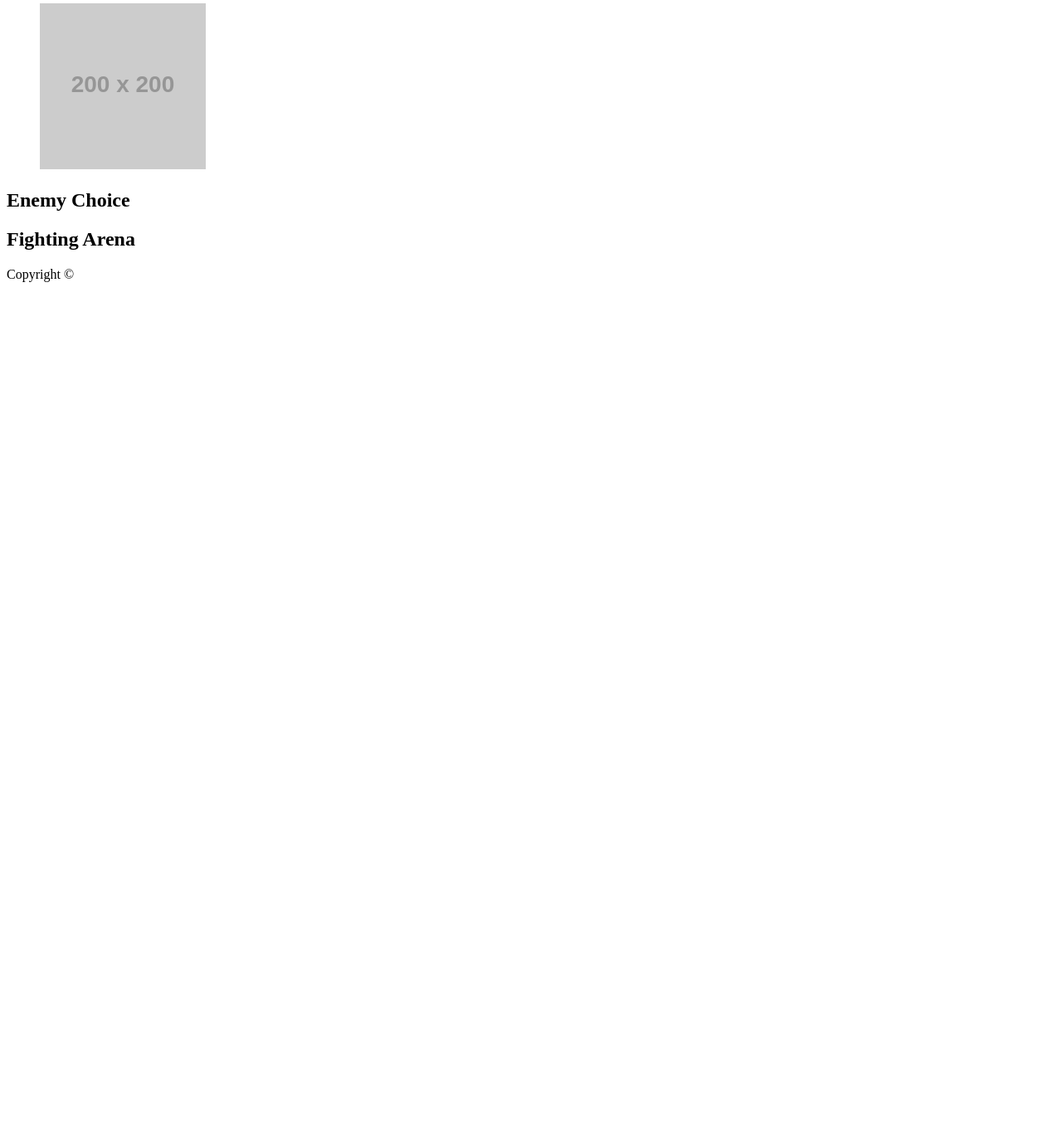
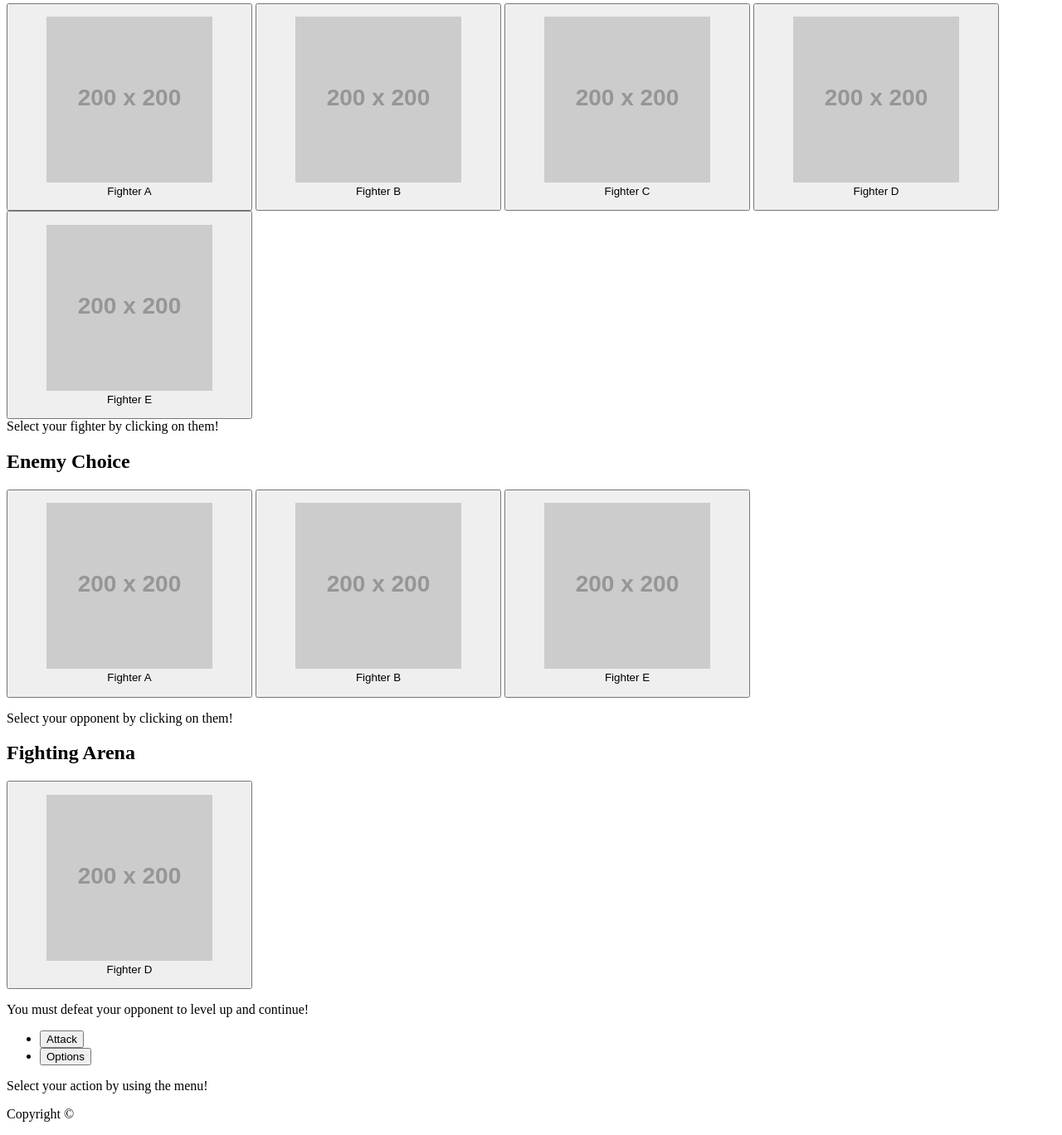
Before and after one commit to j-sea/unit-4-game, a plain HTML site: page index.html in a window 1280 px wide. Shown: the part 123-1491 px from the top of the page at 83% size. Before the commit the page ends 800 px from the top, so only its background shows below. Drawn offline with nearby package versions, Linux system fonts and the light colour scheme; placeholder pictures from the web are drawn by us.

Commit message:
Added semantic HTML structure for the different components of the game and decided on a few IDs

```diff
--- a/assets/css/reset.css
+++ b/assets/css/reset.css
@@ -0,0 +1,48 @@
+/* http://meyerweb.com/eric/tools/css/reset/
+   v2.0 | 20110126
+   License: none (public domain)
+*/
+
+html, body, div, span, applet, object, iframe,
+h1, h2, h3, h4, h5, h6, p, blockquote, pre,
+a, abbr, acronym, address, big, cite, code,
+del, dfn, em, img, ins, kbd, q, s, samp,
+small, strike, strong, sub, sup, tt, var,
+b, u, i, center,
+dl, dt, dd, ol, ul, li,
+fieldset, form, label, legend,
+table, caption, tbody, tfoot, thead, tr, th, td,
+article, aside, canvas, details, embed,
+figure, figcaption, footer, header, hgroup,
+menu, nav, output, ruby, section, summary,
+time, mark, audio, video {
+	margin: 0;
+	padding: 0;
+	border: 0;
+	font-size: 100%;
+	font: inherit;
+	vertical-align: baseline;
+}
+/* HTML5 display-role reset for older browsers */
+article, aside, details, figcaption, figure,
+footer, header, hgroup, menu, nav, section {
+	display: block;
+}
+body {
+	line-height: 1;
+}
+ol, ul {
+	list-style: none;
+}
+blockquote, q {
+	quotes: none;
+}
+blockquote:before, blockquote:after,
+q:before, q:after {
+	content: '';
+	content: none;
+}
+table {
+	border-collapse: collapse;
+	border-spacing: 0;
+}
--- a/index.html
+++ b/index.html
@@ -1,11 +1,13 @@
 <!DOCTYPE html>
 <html lang="en">
+
 <head>
     <meta charset="UTF-8">
     <meta name="viewport" content="width=device-width, initial-scale=1.0">
     <meta http-equiv="X-UA-Compatible" content="ie=edge">
     <title>RPG</title>
 </head>
+
 <body>
     <header>
         <h1>RPG</h1>
@@ -14,31 +16,103 @@
         <section id="character-choice-section">
             <h2>Character Choice</h2>
             <div id="character-choice-box">
-                <figure>
-                    <img src="http://placehold.it/200x200">
-                    <figcaption></figcaption>
-                </figure>
+                <button class="fighter">
+                    <figure>
+                        <img src="http://placehold.it/200x200">
+                        <figcaption>Fighter A</figcaption>
+                    </figure>
+                </button>
+                <button class="fighter">
+                    <figure>
+                        <img src="http://placehold.it/200x200">
+                        <figcaption>Fighter B</figcaption>
+                    </figure>
+                </button>
+                <button class="fighter">
+                    <figure>
+                        <img src="http://placehold.it/200x200">
+                        <figcaption>Fighter C</figcaption>
+                    </figure>
+                </button>
+                <button class="fighter">
+                    <figure>
+                        <img src="http://placehold.it/200x200">
+                        <figcaption>Fighter D</figcaption>
+                    </figure>
+                </button>
+                <button class="fighter">
+                    <figure>
+                        <img src="http://placehold.it/200x200">
+                        <figcaption>Fighter E</figcaption>
+                    </figure>
+                </button>
             </div>
+            <footer>
+                Select your fighter by clicking on them!
+            </footer>
         </section>
         <section id="enemy-choice-section">
             <h2>Enemy Choice</h2>
             <div id="enemy-choice-box">
-
+                <button class="fighter">
+                    <figure>
+                        <img src="http://placehold.it/200x200">
+                        <figcaption>Fighter A</figcaption>
+                    </figure>
+                </button>
+                <button class="fighter">
+                    <figure>
+                        <img src="http://placehold.it/200x200">
+                        <figcaption>Fighter B</figcaption>
+                    </figure>
+                </button>
+                <button class="fighter">
+                    <figure>
+                        <img src="http://placehold.it/200x200">
+                        <figcaption>Fighter E</figcaption>
+                    </figure>
+                </button>
             </div>
+            <footer>
+                <p>Select your opponent by clicking on them!</p>
+            </footer>
         </section>
         <section id="fighting-arena">
             <h2>Fighting Arena</h2>
             <div id="defender-area">
+                <button class="fighter">
+                    <figure>
+                        <img src="http://placehold.it/200x200">
+                        <figcaption>Fighter D</figcaption>
+                    </figure>
+                </button>
+            </div>
+            <footer>
+                <p>You must defeat your opponent to level up and continue!</p>
+            </footer>
+        </section>
+        <section id="action-menu-section">
+            <ul id="action-menu" role="menu">
+                <li><button role="menuitem">Attack</button></li>
+                <li><button role="menuitem">Options</button></li>
+            </ul>
+            <footer>
+                <p>Select your action by using the menu!</p>
+            </footer>
+        </section>
+        <section id="game-win-section">
 
-            </div>
+        </section>
+        <section id="game-lose-section">
+
         </section>
     </main>
     <footer>
-        Copyright &copy;
+        <p>Copyright &copy;</p>
     </footer>
-
 
     <script src="https://ajax.googleapis.com/ajax/libs/jquery/3.4.1/jquery.min.js"></script>
     <script src="./assets/javascript/game.js"></script>
 </body>
+
 </html>
```
